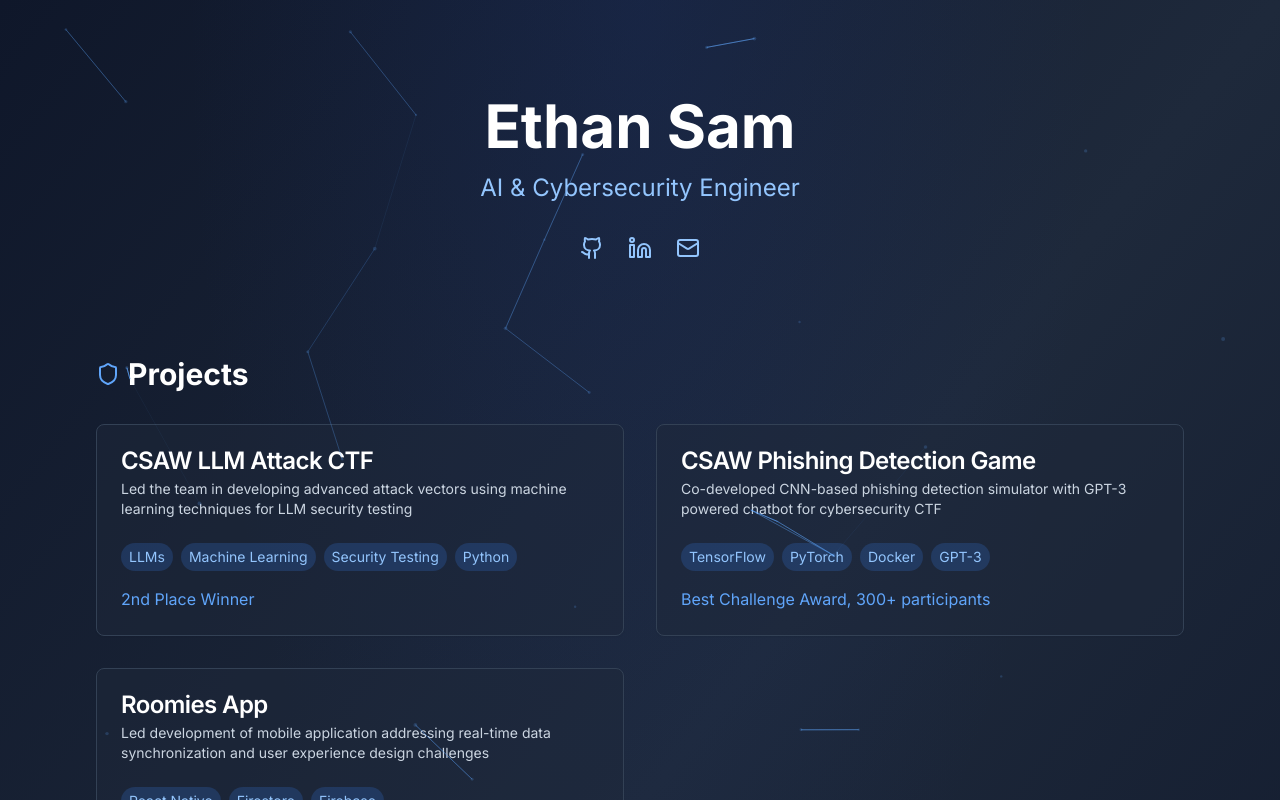
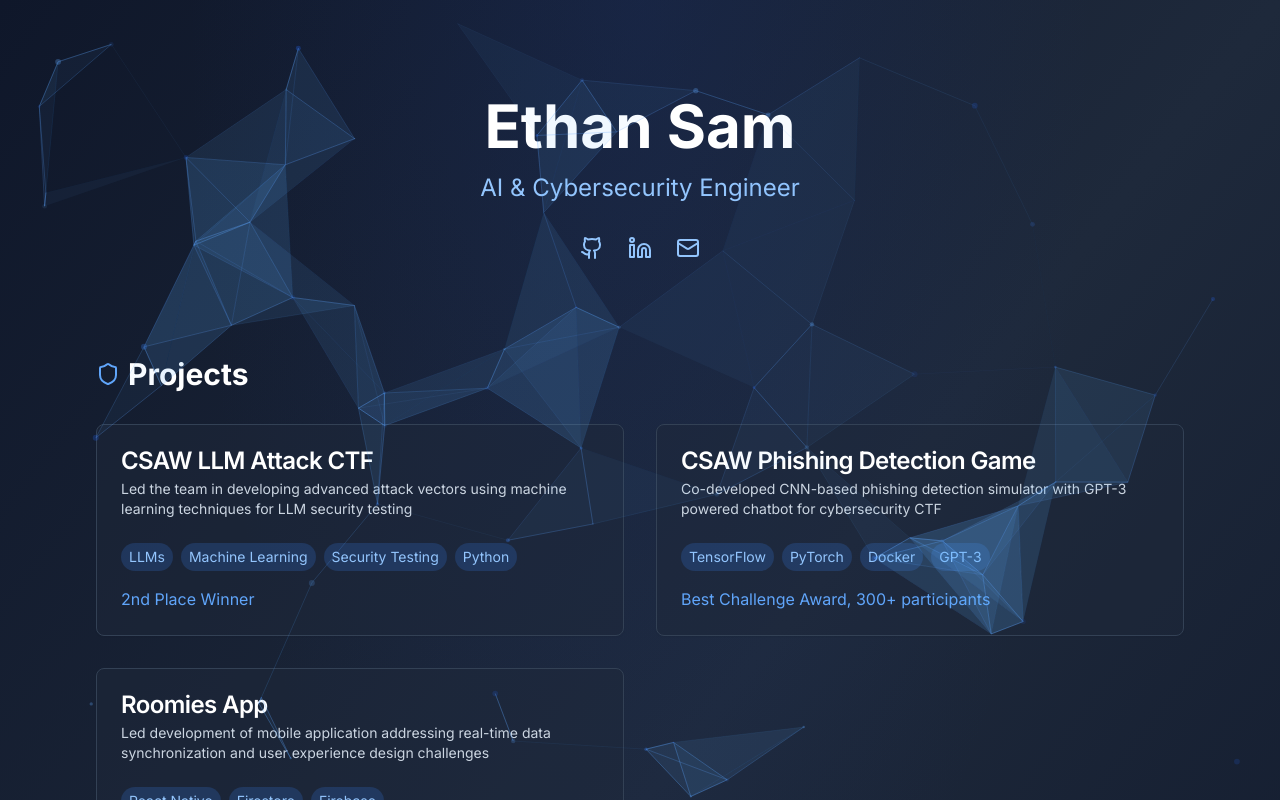
Before and after one commit to esamnyu/personal_portfolio, a Next.js app: page / in a window 1280 px wide. Shown: the top 800 px of the page. Built offline with nearby package versions, Linux system fonts and the light colour scheme.

Commit message:
Added particles

```diff
--- a/src/components/ParticlesBackground.tsx
+++ b/src/components/ParticlesBackground.tsx
@@ -32,56 +32,110 @@ const ParticlesBackground = () => {
             },
             onHover: {
               enable: true,
-              mode: "repulse",
+              mode: "connect",
             },
             resize: true,
           },
           modes: {
             push: {
-              quantity: 2,
+              quantity: 4,
+              particles: {
+                opacity: {
+                  value: 0.5,
+                  animation: {
+                    enable: true,
+                    speed: 1,
+                    sync: false,
+                    startValue: "max",
+                    destroy: "min",
+                  },
+                },
+              },
             },
-            repulse: {
-              distance: 100,
-              duration: 0.4,
+            connect: {
+              distance: 150,
+              radius: 200,
+              links: {
+                opacity: 0.3,
+              },
             },
           },
         },
         particles: {
           color: {
-            value: "#60A5FA",
+            value: ["#60A5FA", "#3B82F6", "#2563EB"],
           },
           links: {
             color: "#60A5FA",
             distance: 150,
             enable: true,
-            opacity: 0.6,
+            opacity: 0.3,
             width: 1,
+            triangles: {
+              enable: true,
+              opacity: 0.05,
+            },
           },
           move: {
+            enable: true,
+            speed: 1,
             direction: "none",
-            enable: true,
+            random: true,
+            straight: false,
             outModes: {
               default: "bounce",
+              bottom: "bounce",
+              left: "bounce",
+              right: "bounce",
+              top: "bounce",
             },
-            random: false,
-            speed: 0.8,
-            straight: false,
+            attract: {
+              enable: true,
+              rotateX: 600,
+              rotateY: 1200,
+            },
           },
           number: {
             density: {
               enable: true,
-              area: 1200,
+              area: 800,
             },
-            value: 40,
+            value: 60,
           },
           opacity: {
-            value: 0.2,
+            value: 0.3,
+            random: true,
+            animation: {
+              enable: true,
+              speed: 1,
+              minimumValue: 0.1,
+              sync: false,
+            },
           },
           shape: {
             type: "circle",
           },
           size: {
-            value: { min: 1, max: 2 },
+            value: { min: 1, max: 3 },
+            random: true,
+            animation: {
+              enable: true,
+              speed: 2,
+              minimumValue: 0.1,
+              sync: false,
+            },
+          },
+          twinkle: {
+            particles: {
+              enable: true,
+              frequency: 0.05,
+              opacity: 1,
+            },
+            lines: {
+              enable: true,
+              frequency: 0.05,
+              opacity: 1,
+            },
           },
         },
         detectRetina: true,
```
